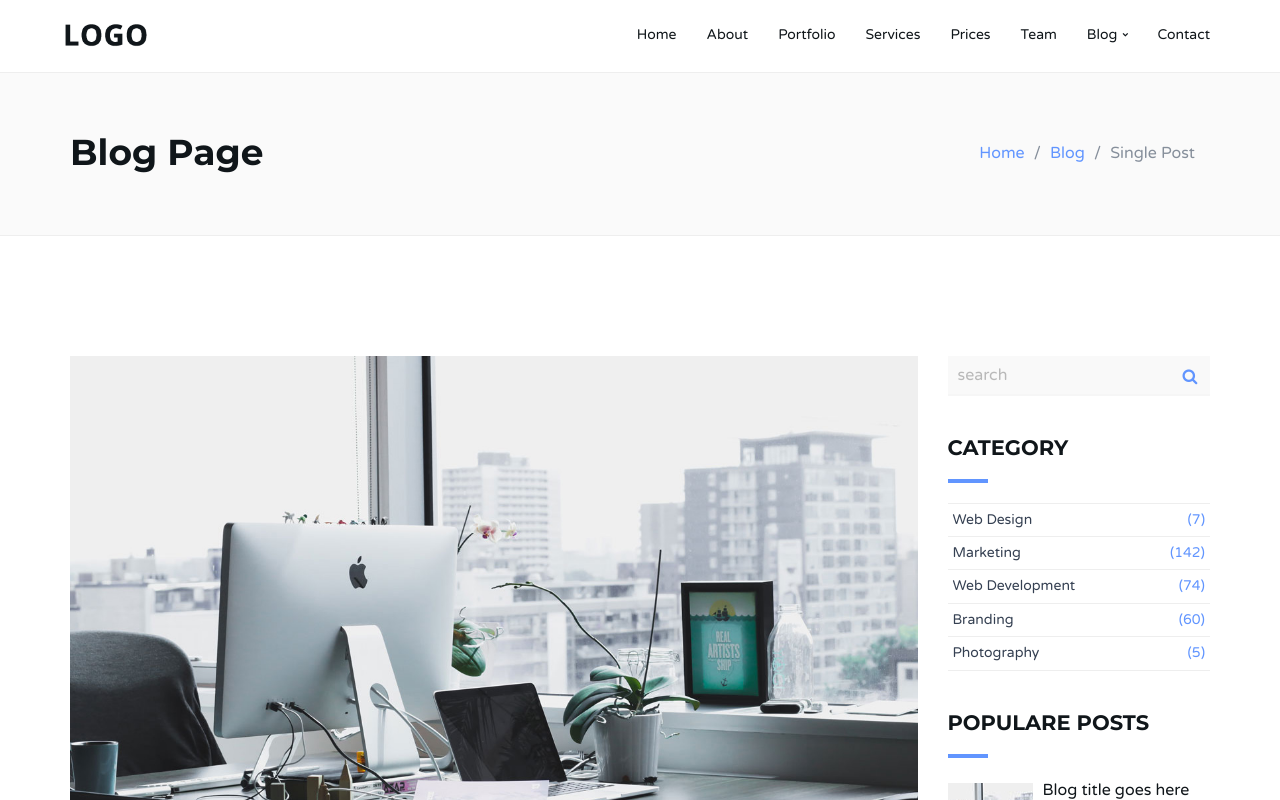
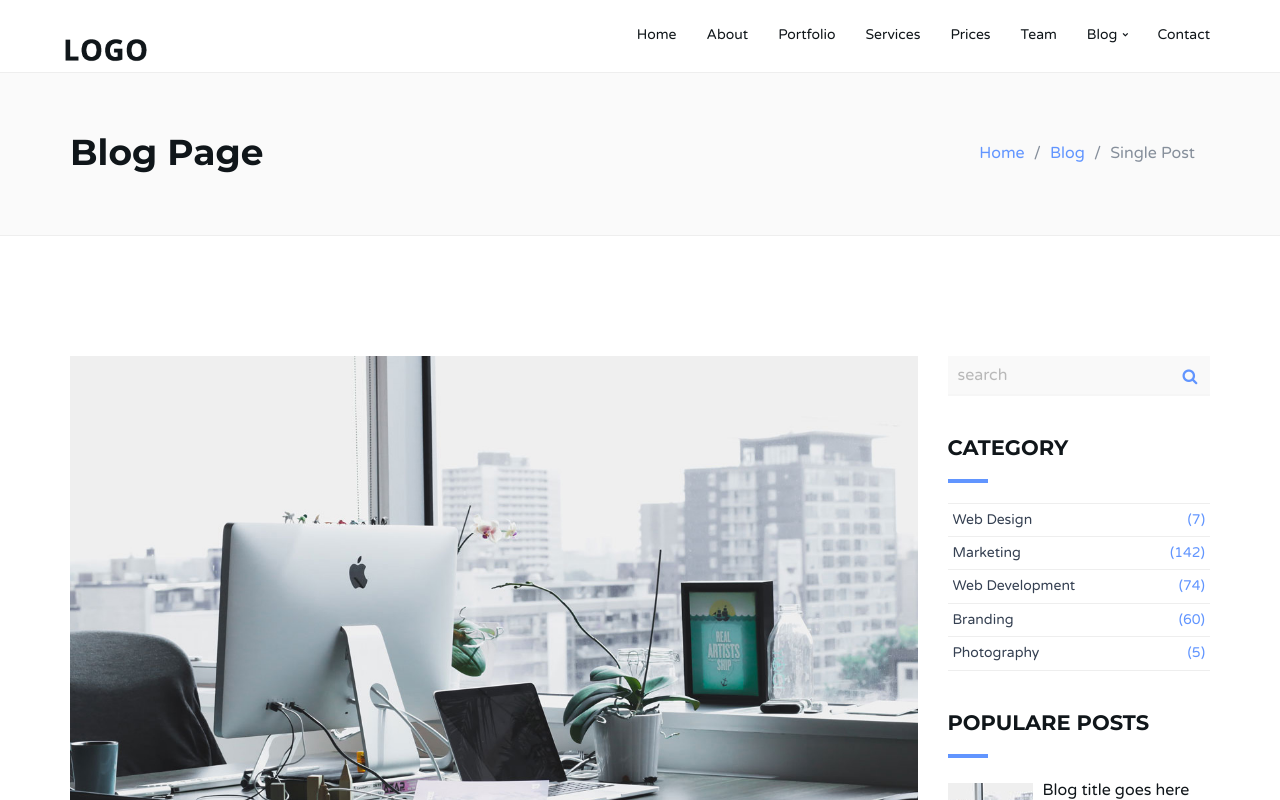
Before and after one commit to gcsepregi/4shards.site, a plain HTML site: page site/blog-single.html in a window 1280 px wide. Shown: the top 800 px of the page. Drawn offline with Linux system fonts and the light colour scheme.

Commit message:
changed logo on header

```diff
--- a/site/css/style.css
+++ b/site/css/style.css
@@ -260,13 +260,35 @@ input[type="text"]:focus, input[type="email"]:focus, input[type="password"]:focu
 	Logo
 \*------------------------------------*/
 
+@font-face{
+    font-family: 'Colus';
+    src: url('../fonts/Colus-Regular.eot');
+    src: url('../fonts/Colus-Regular.eot') format('embedded-opentype'),
+            url('../fonts/Colus-Regular.woff2') format('woff2'),
+            url('../fonts/Colus-Regular.woff') format('woff'),
+            url('../fonts/Colus-Regular.ttf') format('truetype'),
+            url('../fonts/Colus-Regular.svg') format('svg');
+}
+
 .navbar-brand {
     padding: 0;
 }
 
 .navbar-brand .logo, .navbar-brand .logo-alt {
     max-height: 50px;
+    font-family: 'Colus';
+    font-size: 30px;
     display: block;
+    margin-top: 10px;
+}
+
+.navbar-brand .logo {
+    color: #000;
+    margin-top: 15px;
+}
+
+.navbar-brand .logo-alt {
+    color: #fff;
 }
 
 #nav:not(.nav-transparent):not(.fixed-nav) .navbar-brand .logo-alt {
```
Also changed, not shown: site/index.html (+2 -2 lines), site/fonts/Colus-Regular.otf (added), site/fonts/Colus-Regular.ttf (added), site/fonts/Colus-Regular.woff (added), site/fonts/Colus-Regular.woff2 (added), 1 other file.
